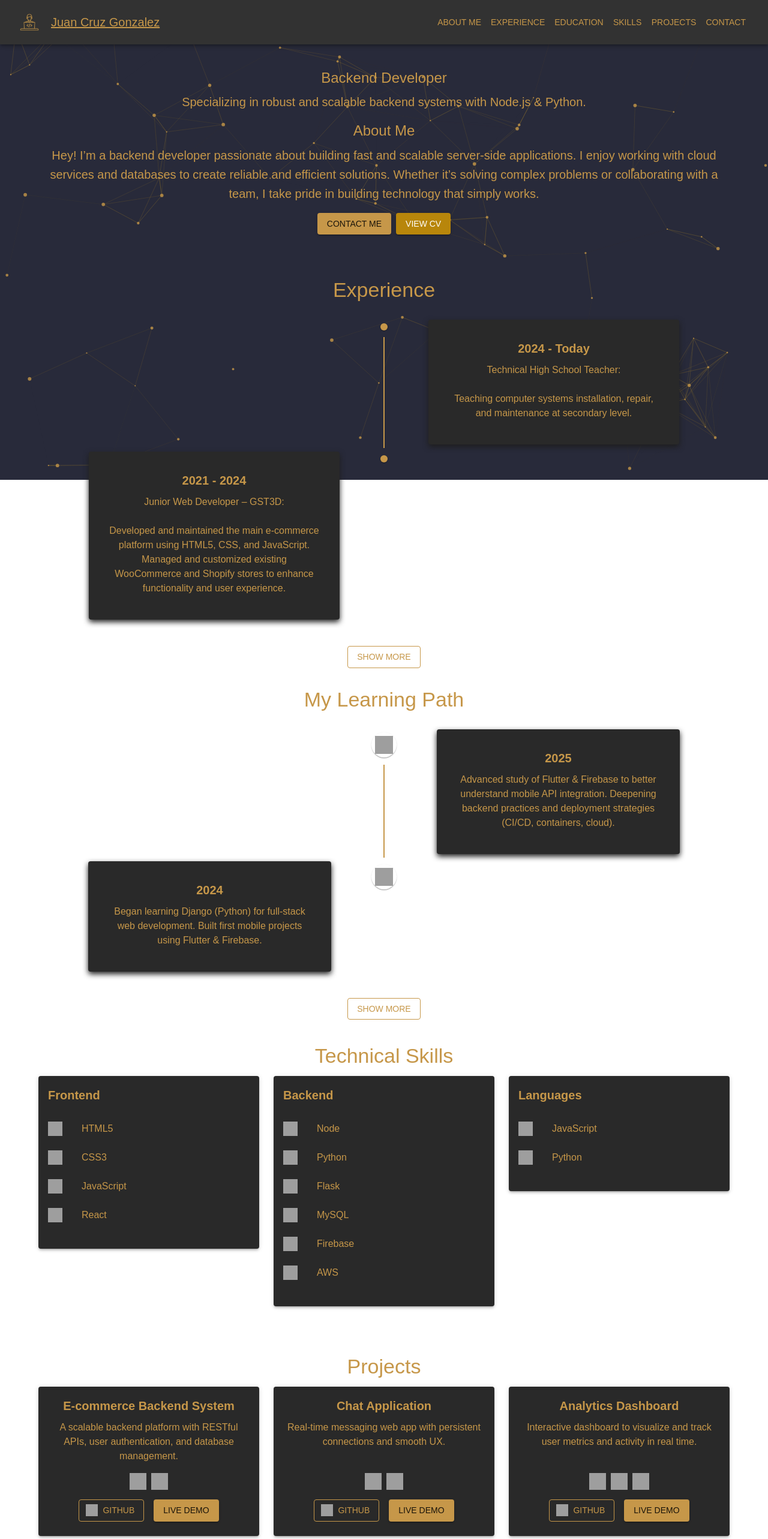
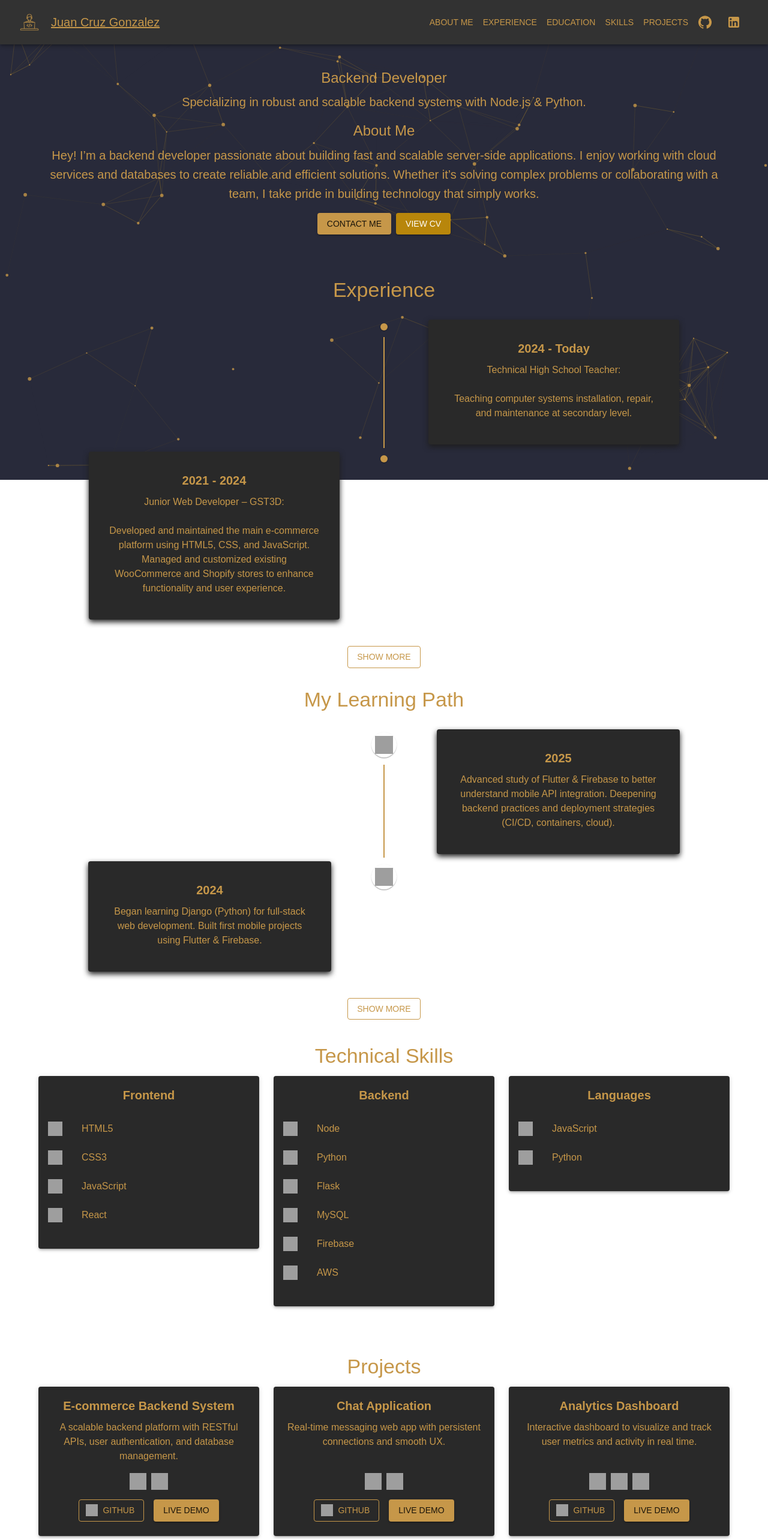
Before and after one commit to juancruz41/portfoliov1, a React (Create React App) app: page / in a window 1280 px wide. Shown: the top 2566 px of the page at 60% size. Built offline with nearby package versions, Linux system fonts and the light colour scheme; grey boxes are pictures that could not be loaded.

Commit message:
modales en timelines

```diff
--- a/src/components/Header.js
+++ b/src/components/Header.js
@@ -10,8 +10,11 @@ import {
   List,
   ListItem,
   ListItemText,
+  ListItemIcon,
 } from "@mui/material";
 import MenuIcon from "@mui/icons-material/Menu";
+import GitHubIcon from "@mui/icons-material/GitHub";
+import LinkedInIcon from "@mui/icons-material/LinkedIn";
 import logo from "../assets/images/favicon.png";
 
 function Header() {
@@ -24,7 +27,6 @@ function Header() {
     { label: "Education", id: "learning-path" },
     { label: "Skills", id: "skills" },
     { label: "Projects", id: "projects" },
-    { label: "Contact", id: "contact" },
   ];
 
   const handleMenuClick = (id) => {
@@ -39,8 +41,7 @@ function Header() {
     <>
       <AppBar position="static" sx={{ backgroundColor: "#1E1E1E", padding: "5px" }}>
         <Toolbar>
-          {/* 📌 Logo */}
-          <Box component="img" src={logo} alt="Logo" sx={{ height: 40, marginRight: 2 }} />
+            <Box component="img" src={logo} alt="Logo" sx={{ height: 40, marginRight: 2 }} />
           <Typography
             component="a"
             href="https://www.linkedin.com/in/juan-cruz-morales-gonzalez/"
@@ -52,7 +53,9 @@ function Header() {
             Juan Cruz Gonzalez
           </Typography>
 
-          <Box sx={{ display: { xs: "none", md: "flex" } }}>
+          {/* RRSS escritorio */}
+          <Box sx={{ display: { xs: "none", md: "flex" }, alignItems: "center" }}>
+
             {menuItems.map((item) => (
               <Button
                 key={item.id}
@@ -61,10 +64,32 @@ function Header() {
               >
                 {item.label}
               </Button>
+
             ))}
+            <IconButton
+              color="inherit"
+              component="a"
+              href="https://github.com/juancruz41"
+              target="_blank"
+              rel="noopener noreferrer"
+              sx={{ color: "#C69749", mr: 1 }}
+            >
+              <GitHubIcon />
+            </IconButton>
+            <IconButton
+              color="inherit"
+              component="a"
+              href="https://www.linkedin.com/in/juan-cruz-morales-gonzalez/"
+              target="_blank"
+              rel="noopener noreferrer"
+              sx={{ color: "#C69749", mr: 1 }}
+            >
+              <LinkedInIcon />
+            </IconButton>
           </Box>
 
-          {/* 📌 Menú móvil */}
+
+          {/*Menú móvil */}
           <IconButton
             color="inherit"
             edge="end"
@@ -75,7 +100,7 @@ function Header() {
           </IconButton>
         </Toolbar>
 
-        {/* 📌 Drawer móvil */}
+        {/*Drawer móvil */}
         <Drawer anchor="right" open={mobileOpen} onClose={handleDrawerToggle}>
           <List sx={{ width: 250, backgroundColor: "#1E1E1E", height: "100%" }}>
             {menuItems.map((item) => (
@@ -86,6 +111,33 @@ function Header() {
                 />
               </ListItem>
             ))}
+
+            {/*íconos en mobile */}
+            <ListItem
+              button
+              component="a"
+              href="https://github.com/juancruz41"
+              target="_blank"
+              rel="noopener noreferrer"
+              sx={{ justifyContent: "center" }}
+            >
+              <ListItemIcon sx={{ justifyContent: "center", color: "#C69749" }}>
+                <GitHubIcon />
+              </ListItemIcon>
+            </ListItem>
+                        <ListItem
+              button
+              component="a"
+              href="https://www.linkedin.com/in/juan-cruz-morales-gonzalez/"
+              target="_blank"
+              rel="noopener noreferrer"
+              sx={{ justifyContent: "center" }}
+            >
+              <ListItemIcon sx={{ justifyContent: "center", color: "#C69749" }}>
+                <LinkedInIcon />
+              </ListItemIcon>
+            </ListItem>
+
           </List>
         </Drawer>
       </AppBar>
--- a/src/components/Projects.js
+++ b/src/components/Projects.js
@@ -59,6 +59,7 @@ function Projects() {
                 color: "text.primary",
                 textAlign: "center",
                 boxShadow: 3,
+                mx: { xs: "15px", sm: 0 }
               }}
             >
               <CardContent>
--- a/src/components/Skills.js
+++ b/src/components/Skills.js
@@ -1,5 +1,15 @@
 import React from "react";
-import { Container, Typography, Grid, Card, CardContent, List, ListItem, ListItemIcon, ListItemText } from "@mui/material";
+import {
+  Container,
+  Typography,
+  Grid,
+  Card,
+  CardContent,
+  List,
+  ListItem,
+  ListItemIcon,
+  ListItemText,
+} from "@mui/material";
 
 const techIcons = {
   HTML5: "https://cdn.jsdelivr.net/gh/devicons/devicon/icons/html5/html5-original.svg",
@@ -29,7 +39,16 @@ function Skills() {
       <Grid container spacing={3} justifyContent="center">
         {skillsData.map((category, index) => (
           <Grid item xs={12} sm={6} md={4} key={index}>
-            <Card sx={{ backgroundColor: "#1e1e1e", color: "text.primary", textAlign: "left", boxShadow: 3 }}>
+            <Card
+              sx={{
+                backgroundColor: "#1e1e1e",
+                color: "text.primary",
+                textAlign: "center",
+                boxShadow: 3,
+                mx: { xs: "15px", sm: 0 },
+                mb: { xs: 1.5, sm: 0 },
+              }}
+            >
               <CardContent>
                 <Typography variant="h6" sx={{ fontWeight: "bold", marginBottom: 1 }}>
                   {category.title}
--- a/src/components/TimelineSection.js
+++ b/src/components/TimelineSection.js
@@ -4,10 +4,13 @@ import {
   Typography,
   Card,
   CardContent,
-  Collapse,
+  Button,
+  Dialog,
+  DialogTitle,
+  DialogContent,
+  DialogActions,
   useMediaQuery,
   useTheme,
-  Button,
 } from "@mui/material";
 import {
   Timeline,
@@ -20,16 +23,23 @@ import {
 import { motion } from "framer-motion";
 
 const TimelineSection = ({ title, items, useIcons = false, techIcons = {} }) => {
-  const [expandedCards, setExpandedCards] = useState({});
   const [showAll, setShowAll] = useState(false);
+  const [modalOpen, setModalOpen] = useState(false);
+  const [selectedItem, setSelectedItem] = useState(null);
+
   const theme = useTheme();
   const isMobile = useMediaQuery(theme.breakpoints.down("sm"));
 
-  const toggleCard = (index) => {
-    setExpandedCards((prev) => ({
-      ...prev,
-      [index]: !prev[index],
-    }));
+  const handleCardClick = (item) => {
+    if (isMobile) {
+      setSelectedItem(item);
+      setModalOpen(true);
+    }
+  };
+
+  const handleCloseModal = () => {
+    setModalOpen(false);
+    setTimeout(() => setSelectedItem(null), 300);
   };
 
   const visibleItems = showAll ? items : items.slice(0, 2);
@@ -75,24 +85,13 @@ const TimelineSection = ({ title, items, useIcons = false, techIcons = {} }) =>
                     mx: { xs: 0, sm: "auto" },
                     cursor: isMobile ? "pointer" : "default",
                   }}
-                  onClick={() => isMobile && toggleCard(index)}
+                  onClick={() => handleCardClick(item)}
                 >
                   <CardContent>
                     <Typography variant="h6" sx={{ fontWeight: "bold" }}>
                       {item.year}
                     </Typography>
-                    {isMobile ? (
-                      <Collapse in={expandedCards[index]}>
-                        <Typography variant="body1" sx={{ mt: 1 }}>
-                          {item.description.split("\n").map((line, i) => (
-                            <React.Fragment key={i}>
-                              {line}
-                              <br />
-                            </React.Fragment>
-                          ))}
-                        </Typography>
-                      </Collapse>
-                    ) : (
+                    {!isMobile && (
                       <Typography variant="body1" sx={{ mt: 1 }}>
                         {item.description.split("\n").map((line, i) => (
                           <React.Fragment key={i}>
@@ -119,6 +118,41 @@ const TimelineSection = ({ title, items, useIcons = false, techIcons = {} }) =>
           {showAll ? "Show Less" : "Show More"}
         </Button>
       )}
+
+      {/* Modal para móviles */}
+      {isMobile && selectedItem && (
+        <Dialog
+          open={modalOpen}
+          onClose={handleCloseModal}
+          fullWidth
+          maxWidth="sm"
+          PaperProps={{
+            component: motion.div,
+            initial: { opacity: 0, y: 50 },
+            animate: { opacity: 1, y: 0 },
+            exit: { opacity: 0, y: 50 },
+            transition: { duration: 0.4 },
+            sx: { borderRadius: 3 },
+          }}
+        >
+          <DialogTitle>{selectedItem.year}</DialogTitle>
+          <DialogContent dividers>
+            <Typography variant="body1">
+              {selectedItem.description.split("\n").map((line, i) => (
+                <React.Fragment key={i}>
+                  {line}
+                  <br />
+                </React.Fragment>
+              ))}
+            </Typography>
+          </DialogContent>
+          <DialogActions>
+            <Button onClick={handleCloseModal} color="primary">
+              Cerrar
+            </Button>
+          </DialogActions>
+        </Dialog>
+      )}
     </Container>
   );
 };
```
